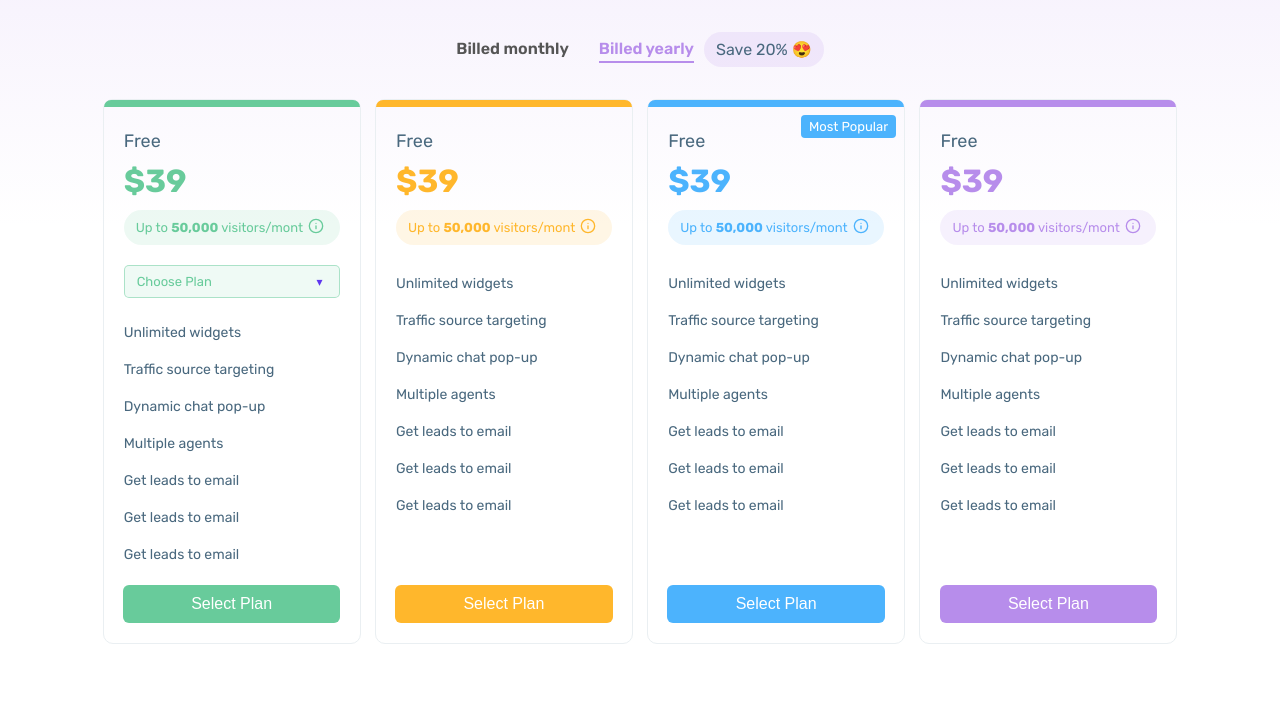
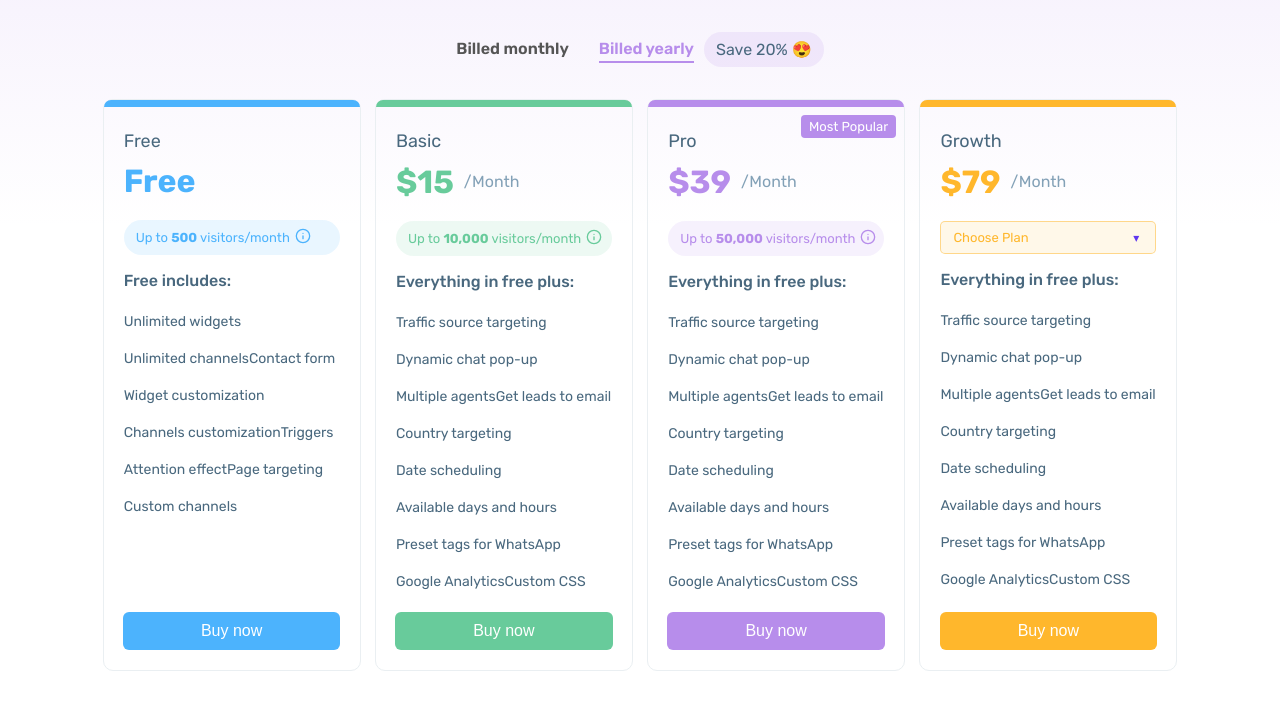
Before and after one commit to muntasirudoy/arraytics-task, a React (Vite) app in the folder pricing-plan/: page / in a window 1280 px wide. Shown: the top 710 px of the page. Built offline with nearby package versions, Linux system fonts and the light colour scheme.

Commit message:
feat(Card,Tooltip) : add funcionality to tooltip with data, upgrade card ui with data,add dynamic tab

```diff
--- a/pricing-plan/src/components/ui/Card/Card.jsx
+++ b/pricing-plan/src/components/ui/Card/Card.jsx
@@ -12,6 +12,8 @@ import {
   SelectPlanButton,
   PriceSuffix,
   TopBadge,
+  Del,
+  FeatureTitle,
 } from "./Card.styles";
 
 const Card = ({ children, variant = "blue" }) => {
@@ -39,20 +41,35 @@ const CardTopBadge = ({ badge, variant }) => {
 
 const CardTitleBlock = ({ title }) => <CardTitle>{title}</CardTitle>;
 
-const CardPrice = ({ price, suffix, variant }) => {
+const CardPrice = ({ price, suffix, variant, del }) => {
   const theme = cardThemes[variant] || cardThemes.blue;
 
   return (
     <Price $color={theme.primary}>
       {price}
-      {suffix && <PriceSuffix>/{suffix}</PriceSuffix>}
+      {suffix && (
+        <PriceSuffix>
+          <Del>{del && del + suffix}</Del>
+          {suffix}
+        </PriceSuffix>
+      )}
     </Price>
   );
 };
 
-const CardSubtitle = ({ subtitle, variant, icon }) => {
+const Header = ({ title, price, badge, suffix = "", variant, del }) => {
+  return (
+    <CardHeader>
+      <CardTopBadge badge={badge} variant={variant} />
+      <CardTitleBlock title={title} />
+      <CardPrice price={price} suffix={suffix} variant={variant} del={del} />
+    </CardHeader>
+  );
+};
+
+const CardSubtitle = ({ children, variant, icon }) => {
   const theme = cardThemes[variant] || cardThemes.blue;
-  if (!subtitle) return null;
+  if (!children) return null;
 
   return (
     <Badge
@@ -62,31 +79,13 @@ const CardSubtitle = ({ subtitle, variant, icon }) => {
       opacity={0.12}
       icon={icon}
     >
-      <span dangerouslySetInnerHTML={{ __html: subtitle }} />
+      <span dangerouslySetInnerHTML={{ __html: children }} />
     </Badge>
   );
 };
 
-const Header = ({
-  title,
-  price,
-  subtitle,
-  badge,
-  suffix = "",
-  variant,
-  icon,
-}) => {
-  return (
-    <CardHeader>
-      <CardTopBadge badge={badge} variant={variant} />
-      <CardTitleBlock title={title} />
-      <CardPrice price={price} suffix={suffix} variant={variant} />
-      <CardSubtitle subtitle={subtitle} variant={variant} icon={icon} />
-    </CardHeader>
-  );
-};
-
 const Features = ({ children }) => <FeatureList>{children}</FeatureList>;
+const Title = ({ children }) => <FeatureTitle>{children}</FeatureTitle>;
 const Feature = ({ children }) => <FeatureItem>{children}</FeatureItem>;
 
 const Action = ({ onClick, label, variant }) => {
@@ -97,10 +96,10 @@ const Action = ({ onClick, label, variant }) => {
     </SelectPlanButton>
   );
 };
-
+Card.Subtitle = CardSubtitle;
 Card.Header = Header;
 Card.Features = Features;
 Card.Feature = Feature;
 Card.Action = Action;
-
+Card.FeatureTitle = Title;
 export default Card;
--- a/pricing-plan/src/components/ui/Card/Card.styles.js
+++ b/pricing-plan/src/components/ui/Card/Card.styles.js
@@ -39,20 +39,36 @@ export const Price = styled.p`
   font-size: 32px;
   font-weight: 700;
   margin: 10px 0;
+  display: flex;
+  align-items: center;
+  gap: 10px;
   color: ${({ $color }) => $color || "#ccc"};
 `;
 export const PriceSuffix = styled.span`
   font-size: 16px;
   font-weight: 400;
   margin: 10px 0;
-
+  display: flex;
+  width: fit-content;
+  flex-direction: column;
   color: var(--price-suffix);
+`;
+export const Del = styled.del`
+  font-size: 12px;
+  font-weight: 400;
+  color: red;
 `;
 
 export const FeatureList = styled.ul`
   list-style: none;
   padding: 0;
   margin: 16px 0 50px;
+`;
+export const FeatureTitle = styled.h2`
+  font-size: 16px;
+  font-weight: 500;
+  font-family: var(--font-family-base);
+  color: var(--primary-color);
 `;
 
 export const FeatureItem = styled.li`
--- a/pricing-plan/src/components/ui/Tabs/Tabs.jsx
+++ b/pricing-plan/src/components/ui/Tabs/Tabs.jsx
@@ -6,31 +6,50 @@ import {
   TabsWrapper,
 } from "./Tabs.styles";
 
-const Tabs = ({ children, defaultIndex = 0 }) => {
-  const [activeIndex, setActiveIndex] = useState(defaultIndex);
+const Tabs = ({
+  children,
+  index: controlledIndex,
+  defaultIndex = 0,
+  onTabChange,
+}) => {
+  const [uncontrolledIndex, setUncontrolledIndex] = useState(defaultIndex);
+  const isControlled = controlledIndex !== undefined;
+  const activeIndex = isControlled ? controlledIndex : uncontrolledIndex;
 
-  const tabList = [];
-  const tabPanels = [];
+  const tabs = [];
+  const panels = [];
 
-  Children.forEach(children, (child, index) => {
+  let tabCounter = 0;
+  let panelCounter = 0;
+
+  Children.forEach(children, (child) => {
     if (child.type.displayName === "TabsTab") {
-      tabList.push(
+      const tabIndex = tabCounter;
+      const value = child.props.value ?? tabIndex;
+
+      tabs.push(
         cloneElement(child, {
-          isActive: index === activeIndex,
-          onClick: () => setActiveIndex(index),
+          key: tabIndex,
+          isActive: tabIndex === activeIndex,
+          onClick: () => {
+            if (!isControlled) setUncontrolledIndex(tabIndex);
+            if (onTabChange) onTabChange(value);
+          },
         })
       );
+      tabCounter++;
     }
 
     if (child.type.displayName === "TabsPanel") {
-      tabPanels.push(index === activeIndex ? child : null);
+      panels.push(cloneElement(child, { key: panelCounter }));
+      panelCounter++;
     }
   });
 
   return (
     <TabsWrapper>
-      <TabList>{tabList}</TabList>
-      <TabPanelWrapper>{tabPanels}</TabPanelWrapper>
+      <TabList>{tabs}</TabList>
+      <TabPanelWrapper>{panels[activeIndex]}</TabPanelWrapper>
     </TabsWrapper>
   );
 };
--- a/pricing-plan/src/components/ui/Tabs/Tabs.styles.js
+++ b/pricing-plan/src/components/ui/Tabs/Tabs.styles.js
@@ -18,6 +18,7 @@ export const TabList = styled.div`
 export const TabButton = styled.button`
   padding: 3px 0;
   font-size: 16px;
+  white-space: nowrap;
   font-weight: 600;
   font-family: var(--font-family-base);
   background: transparent;
@@ -34,7 +35,7 @@ export const TabButton = styled.button`
     `}
 
   &:hover {
-    color: #0070f3;
+    color: #b78deb;
   }
 `;
 
--- a/pricing-plan/src/modules/pricing/pricing.jsx
+++ b/pricing-plan/src/modules/pricing/pricing.jsx
@@ -12,12 +12,26 @@ import {
   setSelectedGrowthPlan,
 } from "../../store/actions/pricing-action";
 import planData from "./plans.data.json";
+import { parseHTML } from "../../utils/parseHTML";
+import cardColors from "../../utils/card-color";
+import Tooltip from "../../components/ui/Tooltip";
+const groupPlansByName = (plans) => {
+  const grouped = {};
+  plans.forEach((plan) => {
+    if (!grouped[plan.name]) {
+      grouped[plan.name] = [plan];
+    } else {
+      grouped[plan.name].push(plan);
+    }
+  });
+  return grouped;
+};
 const Pricing = () => {
   const [selectedPlan, setSelectedPlan] = useState(null);
   const dispatch = useDispatch();
   const { plans, plansInfo, features, selectedCycle, selectedGrowthPlan } =
     useSelector((state) => state.plan);
-  console.log(selectedCycle, selectedGrowthPlan);
+  console.log(plans, selectedCycle, selectedGrowthPlan);
 
   useEffect(() => {
     dispatch(loadPlanData(planData));
@@ -29,22 +43,22 @@ const Pricing = () => {
   const handleGrowthSelect = (value) => {
     dispatch(setSelectedGrowthPlan(value));
   };
+  console.log(selectedCycle);
+
+  const [selectedVariantIndex, setSelectedVariantIndex] = useState(0);
+  const groupedPlans = groupPlansByName(plans);
   return (
     <PricingContainer>
       <TabContainer>
-        <Tabs defaultIndex={selectedCycle === "1_year" ? 1 : 0}>
-          <Tabs.Tab onClick={() => handleCycleChange("1_month")}>
-            Billed monthly
+        <Tabs
+          onTabChange={handleCycleChange}
+          defaultIndex={selectedCycle === "1_year" ? 1 : 0}
+        >
+          {Object.entries(plansInfo).map(([planKey, planData], i) => (
+            <Tabs.Tab key={i} value={planKey}>
+              {planData.title}
             </Tabs.Tab>
-          <Tabs.Tab onClick={() => handleCycleChange("1_year")}>
-            Billed yearly
-          </Tabs.Tab>
-          <Tabs.Panel>
-            <p>This is the Monthly content.</p>
-          </Tabs.Panel>
-          <Tabs.Panel>
-            <p>This is the Yearly content.</p>
-          </Tabs.Panel>
+          ))}
         </Tabs>
         <Badge
           bgColor={cardThemes["purple"].primary}
@@ -59,103 +73,94 @@ const Pricing = () => {
         </Badge>
       </TabContainer>
       <Grid>
-        <Card variant="green">
+        {Object.entries(groupedPlans).map(([planName, variants], i) => {
+          const currentVariant = variants[selectedVariantIndex] || variants[0];
+          return (
+            <Card variant={cardColors[i]} key={planName}>
               <Card.Header
-            title="Free"
-            price="$39"
-            subtitle="Up to <strong>50,000</strong> visitors/mont"
-            variant="green"
-            icon
+                title={currentVariant.name}
+                price={
+                  selectedCycle === "1_year"
+                    ? currentVariant.details["1_year"].price
+                    : currentVariant.details["2_year"].price
+                }
+                badge={planName === "Pro" ? "Most Popular" : ""}
+                variant={cardColors[i]}
+                suffix={currentVariant.details["1_year"].price_postfix}
+                del={
+                  selectedCycle === "2_year"
+                    ? currentVariant.details["1_year"].price
+                    : ""
+                }
               />
+
+              {variants.length > 1 ? (
                 <Dropdown
-            value={selectedPlan}
-            onChange={(val) => setSelectedPlan(val)}
-            variant="green"
+                  value={selectedVariantIndex}
+                  onChange={(val) => setSelectedVariantIndex(val)}
+                  variant={cardColors[i]}
                 >
                   <Dropdown.Trigger>Choose Plan</Dropdown.Trigger>
                   <Dropdown.Menu>
-              <Dropdown.Item value="monthly">Monthly</Dropdown.Item>
-              <Dropdown.Item value="yearly">Yearly</Dropdown.Item>
+                    {variants.map((variant, idx) => (
+                      <Dropdown.Item value={idx} key={idx}>
+                        <div
+                          dangerouslySetInnerHTML={parseHTML(variant.title)}
+                        />
+                      </Dropdown.Item>
+                    ))}
                   </Dropdown.Menu>
                 </Dropdown>
+              ) : (
+                <Card.Subtitle variant={cardColors[i]} icon>
+                  {currentVariant.title}
+                </Card.Subtitle>
+              )}
               <Card.Features>
-            <Card.Feature>Unlimited widgets</Card.Feature>
-            <Card.Feature>Traffic source targeting</Card.Feature>
-            <Card.Feature>Dynamic chat pop-up</Card.Feature>
-            <Card.Feature>Multiple agents</Card.Feature>
-            <Card.Feature>Get leads to email</Card.Feature>
-            <Card.Feature>Get leads to email</Card.Feature>
-            <Card.Feature>Get leads to email</Card.Feature>
+                <Card.FeatureTitle>
+                  {planName === "Free"
+                    ? "Free includes:"
+                    : "Everything in free plus:"}
+                </Card.FeatureTitle>
+                {features
+                  .filter((f) =>
+                    planName === "Free" ? f.is_pro === "0" : f.is_pro === "1"
+                  )
+                  .map((f, i) => (
+                    <>
+                      <Tooltip position="top">
+                        <Tooltip.Trigger>
+                          <span>
+                            <Card.Feature key={i}>
+                              {f.feature_title}
+                            </Card.Feature>
+                          </span>
+                        </Tooltip.Trigger>
+                        <Tooltip.Content>
+                          <div
+                            className="tooltip-content"
+                            dangerouslySetInnerHTML={parseHTML(f.feature_desc)}
+                          />
+                        </Tooltip.Content>
+                      </Tooltip>
+                    </>
+                  ))}
               </Card.Features>
-          <Card.Action label="Select Plan" onClick={() => {}} variant="green" />
-        </Card>
-        <Card variant="yellow">
-          <Card.Header
-            title="Free"
-            price="$39"
-            subtitle="Up to <strong>50,000</strong> visitors/mont"
-            variant="yellow"
-            icon
-          />
-          <Card.Features>
-            <Card.Feature>Unlimited widgets</Card.Feature>
-            <Card.Feature>Traffic source targeting</Card.Feature>
-            <Card.Feature>Dynamic chat pop-up</Card.Feature>
-            <Card.Feature>Multiple agents</Card.Feature>
-            <Card.Feature>Get leads to email</Card.Feature>
-            <Card.Feature>Get leads to email</Card.Feature>
-            <Card.Feature>Get leads to email</Card.Feature>
-          </Card.Features>
+
               <Card.Action
-            label="Select Plan"
-            onClick={() => {}}
-            variant="yellow"
+                label={currentVariant.details["1_year"].btn_text}
+                onClick={() => {
+                  console.log(
+                    "Plan selected:",
+                    currentVariant.name,
+                    currentVariant.details["1_year"].price_id
+                  );
+                }}
+                variant={cardColors[i]}
               />
             </Card>
-        <Card variant="blue">
-          <Card.Header
-            title="Free"
-            price="$39"
-            subtitle="Up to <strong>50,000</strong> visitors/mont"
-            badge="Most Popular"
-            variant="blue"
-            icon
-          />
-
-          <Card.Features>
-            <Card.Feature>Unlimited widgets</Card.Feature>
-            <Card.Feature>Traffic source targeting</Card.Feature>
-            <Card.Feature>Dynamic chat pop-up</Card.Feature>
-            <Card.Feature>Multiple agents</Card.Feature>
-            <Card.Feature>Get leads to email</Card.Feature>
-            <Card.Feature>Get leads to email</Card.Feature>
-            <Card.Feature>Get leads to email</Card.Feature>
-          </Card.Features>
-          <Card.Action label="Select Plan" onClick={() => {}} variant="blue" />
-        </Card>
-        <Card variant="purple">
-          <Card.Header
-            title="Free"
-            price="$39"
-            subtitle="Up to <strong>50,000</strong> visitors/mont"
-            variant="purple"
-            icon
-          />
-          <Card.Features>
-            <Card.Feature>Unlimited widgets</Card.Feature>
-            <Card.Feature>Traffic source targeting</Card.Feature>
-            <Card.Feature>Dynamic chat pop-up</Card.Feature>
-            <Card.Feature>Multiple agents</Card.Feature>
-            <Card.Feature>Get leads to email</Card.Feature>
-            <Card.Feature>Get leads to email</Card.Feature>
-            <Card.Feature>Get leads to email</Card.Feature>
-          </Card.Features>
-          <Card.Action
-            label="Select Plan"
-            onClick={() => {}}
-            variant="purple"
-          />
-        </Card>
+          );
+        })}
       </Grid>
     </PricingContainer>
   );
--- a/pricing-plan/src/styles/GlobalStyle.js
+++ b/pricing-plan/src/styles/GlobalStyle.js
@@ -8,11 +8,16 @@ const GlobalStyle = createGlobalStyle`
     --tooltip-text-color: #49687E
   }
 
+  .tooltip-content img{
+    width: 100%;
+    height: auto;
+  }
+
   body {
     margin: 0;
     padding: 0;
     font-family: var(--font-family-base);
-    height: 100vh;
+    min-height: 100vh;
 background: linear-gradient(180deg, rgba(183, 141, 235, .1), rgba(183, 141, 235, 0) 28.39%), #fff;
   }
 
--- a/pricing-plan/src/utils/card-color.js
+++ b/pricing-plan/src/utils/card-color.js
@@ -1,11 +1,3 @@
-const cardColors = [
-  "#2196F3",
-  "#FF9800",
-  "#4CAF50",
-  "#9C27B0",
-  "#E91E63",
-  "#00BCD4",
-  "#795548",
-];
+const cardColors = ["blue", "green", "purple", "yellow"];
 
 export default cardColors;
--- /dev/null
+++ b/pricing-plan/src/utils/parseHTML.js
@@ -0,0 +1,5 @@
+export const parseHTML = (htmlString) => {
+  if (!htmlString || typeof htmlString !== "string") return { __html: "" };
+  const cleaned = htmlString.replace(/<script[^>]*>([\s\S]*?)<\/script>/gi, "");
+  return { __html: cleaned };
+};
```
Lines whose indentation alone changed are shown as unchanged.
